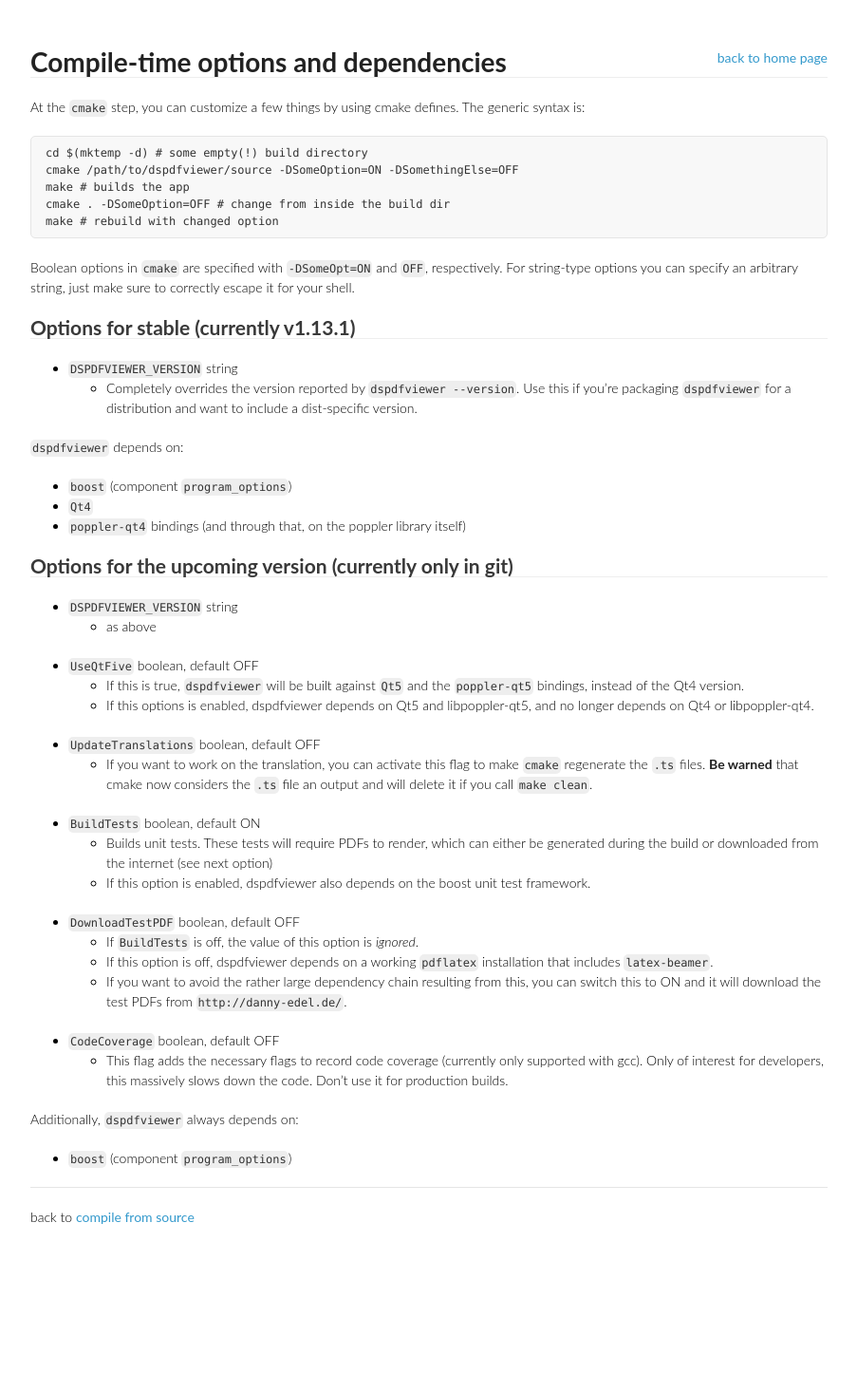
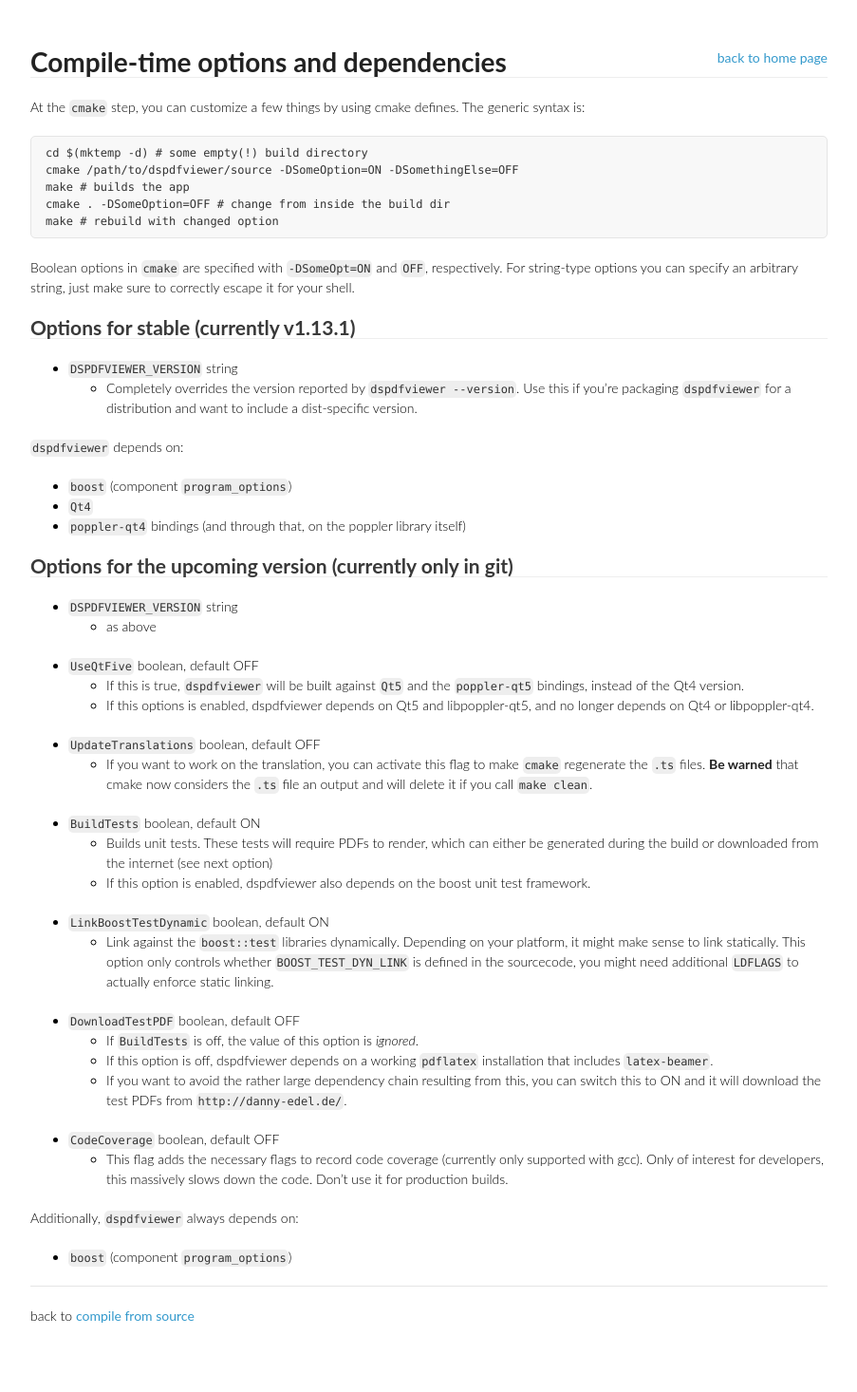
Before and after one commit to dannyedel/dspdfviewer, a Jekyll site: the page built from installation/source/options.md, in a window 1280 px wide. Shown: the whole page at 95% size, without its empty margins (188-1091 px from the left). Built offline with Jekyll 4.4.1, drawn with Linux system fonts in a browser that asks for light colours; Markdown is read by kramdown in place of the engine named in the settings; before the commit the page ends 1362 px from its top, so only the background shows below that.

Commit message:
Document LinkBoostTestDynamic

```diff
--- a/installation/source/options.md
+++ b/installation/source/options.md
@@ -50,6 +50,11 @@ escape it for your shell.
   (see next option)
   * If this option is enabled, dspdfviewer also depends on the boost unit
   test framework.
+* `LinkBoostTestDynamic` boolean, default ON
+  * Link against the `boost::test` libraries dynamically.
+  Depending on your platform, it might make sense to link statically.
+  This option only controls whether `BOOST_TEST_DYN_LINK` is defined in the sourcecode,
+  you might need additional `LDFLAGS` to actually enforce static linking.
 * `DownloadTestPDF` boolean, default OFF
   * If `BuildTests` is off, the value of this option is *ignored*.
   * If this option is off, dspdfviewer depends on a working `pdflatex` installation
```
